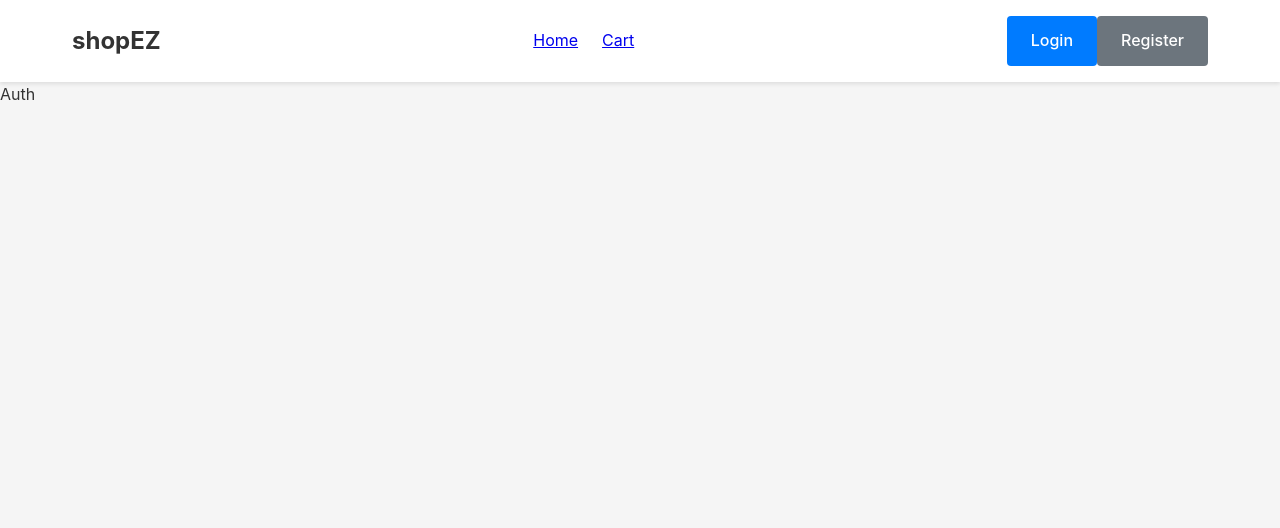
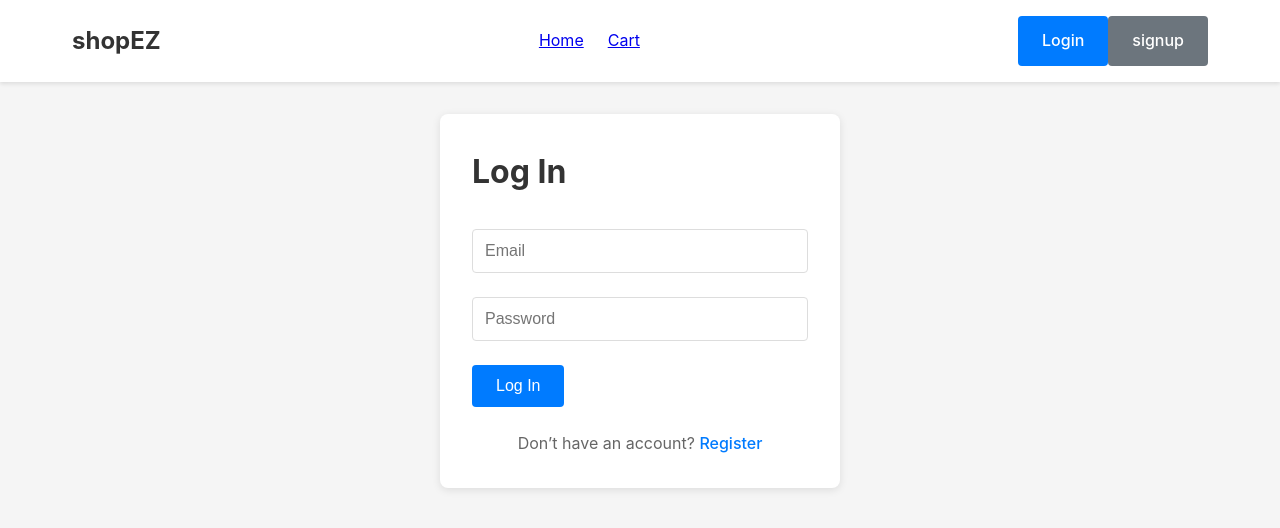
Before and after one commit to 9mmasi/Ecommerce, a React (Vite) app: page /auth in a window 1280 px wide. Shown: the top 528 px of the page. Built offline with nearby package versions, Linux system fonts and the light colour scheme.

Commit message:
Authetication functionality added

```diff
--- a/src/App.css
+++ b/src/App.css
@@ -271,6 +271,7 @@ body {
   color: #007bff;
   text-decoration: none;
   font-weight: 500;
+  cursor: pointer;
 }
 
 .auth-link:hover {
--- a/src/App.jsx
+++ b/src/App.jsx
@@ -5,19 +5,21 @@ import Checkout from './pages/Checkout'
 import Auth from './pages/Auth'
 import Home from './pages/Home'
 import Navbar from './components/Navbar'
+import { AuthProvider } from './context/AuthContext'
 
 function App() {
 
 
   return (
     <div className="app">
+      <AuthProvider>
 <Navbar/>
   <Routes>
         <Route path='/' element={<Home/>} />
         <Route path='/auth' element={<Auth/>} />
         <Route path='/checkout' element={<Checkout/>} />
       </Routes>
-
+      </AuthProvider>
     </div>
   )
 }
--- a/src/components/Navbar.jsx
+++ b/src/components/Navbar.jsx
@@ -1,7 +1,9 @@
-import React from 'react'
+import React, { useContext } from 'react'
 import { Link } from 'react-router-dom'
+import AuthContext from '../context/AuthContext'
 
 const Navbar = () => {
+    const {logout,currentUser,signup}=useContext(AuthContext)
   return (
     <nav className='navbar'>
         <div className="navbar-container">
@@ -21,9 +23,15 @@ const Navbar = () => {
                     <Link className="btn btn-primary" to="/auth">
                         Login
                     </Link>
-                    <Link className="btn btn-secondary" to="/auth">
-                        Register
+                    {currentUser ?
+                       <Link className="btn btn-secondary" to="/auth" onClick={logout}>
+                        Logout
+                    </Link>:<Link className="btn btn-secondary" to="/auth" >
+                        signup
                     </Link>
+                    }
+
+
                 </div>
             </div>
         </div>
--- /dev/null
+++ b/src/context/AuthContext.jsx
@@ -0,0 +1,72 @@
+import React, { createContext, useEffect, useState } from 'react'
+
+ const AuthContext = createContext(null)
+
+export function AuthProvider({ children }) {
+  const [users, setUsers] = useState(() => {
+    return JSON.parse(localStorage.getItem('users')) || []
+  })
+
+  const [currentUser, setCurrentUser] = useState(() => {
+    return JSON.parse(localStorage.getItem('currentUser')) || null
+  })
+
+  // keep localStorage in sync
+  useEffect(() => {
+    localStorage.setItem('users', JSON.stringify(users))
+  }, [users])
+
+  useEffect(() => {
+    if (currentUser) {
+      localStorage.setItem('currentUser', JSON.stringify(currentUser))
+    } else {
+      localStorage.removeItem('currentUser')
+    }
+  }, [currentUser])
+
+  function signup(email, password) {
+    const exists = users.find(u => u.email === email)
+
+    if (exists) {
+      return { success: false, error: 'User already exists' }
+    }
+
+    const newUser = { email, password }
+    setUsers(prev => [...prev, newUser])
+    setCurrentUser({ email })
+
+    return { success: true }
+  }
+
+  function login(email, password) {
+    const user = users.find(
+      u => u.email === email && u.password === password
+    )
+
+    if (!user) {
+      return { success: false, error: 'Invalid credentials' }
+    }
+
+    setCurrentUser({ email: user.email })
+    return { success: true }
+  }
+
+  function logout() {
+    setCurrentUser(null)
+  }
+
+  const value = {
+    users,
+    currentUser,
+    signup,
+    login,
+    logout
+  }
+
+  return (
+    <AuthContext.Provider value={value}>
+      {children}
+    </AuthContext.Provider>
+  )
+}
+export default AuthContext
--- a/src/pages/Auth.jsx
+++ b/src/pages/Auth.jsx
@@ -1,8 +1,137 @@
 import React from 'react'
+import { useForm } from 'react-hook-form'
+import  AuthContext  from '../context/AuthContext'
+import { useNavigate } from 'react-router-dom'
 
 const Auth = () => {
+  const [mode, setMode] = React.useState('login')
+  const [authError, setAuthError] = React.useState(null)
+
+  const navigate = useNavigate()
+  const { signup, login } = React.useContext(AuthContext)
+
+  const {
+    register,
+    handleSubmit,
+    formState: { errors }
+  } = useForm()
+
+  function onSubmit(data) {
+    setAuthError(null)
+
+    if (mode === 'signup') {
+      const res = signup(data.email, data.password)
+
+      if (!res.success) {
+        setAuthError(res.error)
+        return
+      }
+
+      setMode('login')
+    } else {
+      const res = login(data.email, data.password)
+
+      if (!res.success) {
+        setAuthError(res.error)
+        return
+      }
+
+      navigate('/')
+    }
+  }
+
   return (
-    <div>Auth</div>
+    <div className="page">
+      <div className="container">
+        <div className="auth-container">
+          <h1 className="page-title">
+            {mode === 'signup' ? 'Sign Up' : 'Log In'}
+          </h1>
+
+          {/* 🔴 Auth error from Context */}
+          {authError && (
+            <div className="error-message">
+              {authError}
+            </div>
+          )}
+
+          <form onSubmit={handleSubmit(onSubmit)} className="auth-form">
+            <div className="form-group">
+              <label htmlFor="email" className="form-label">
+                <input
+                  id="email"
+                  type="email"
+                  className="form-input"
+                  placeholder="Email"
+                  {...register('email', { required: true })}
+                />
+              </label>
+              {errors.email && (
+                <span className="error">Email is required</span>
+              )}
+            </div>
+
+            <div className="form-group">
+              <label htmlFor="password" className="form-label">
+                <input
+                  id="password"
+                  type="password"
+                  className="form-input"
+                  placeholder="Password"
+                  {...register('password', {
+                    required: true,
+                    minLength: 6
+                  })}
+                />
+              </label>
+              {errors.password && (
+                <span className="error">
+                  Password must be at least 6 characters
+                </span>
+              )}
+            </div>
+
+            <button className="btn btn-primary" type="submit">
+              {mode === 'signup' ? 'Sign Up' : 'Log In'}
+            </button>
+          </form>
+
+          {mode === 'signup' && (
+            <div className="auth-switch">
+              <p>
+                Already have an account?{' '}
+                <span
+                  className="auth-link"
+                  onClick={() => {
+                    setAuthError(null)
+                    setMode('login')
+                  }}
+                >
+                  Log In
+                </span>
+              </p>
+            </div>
+          )}
+
+          {mode === 'login' && (
+            <div className="auth-switch">
+              <p>
+                Don’t have an account?{' '}
+                <span
+                  className="auth-link"
+                  onClick={() => {
+                    setAuthError(null)
+                    setMode('signup')
+                  }}
+                >
+                  Register
+                </span>
+              </p>
+            </div>
+          )}
+        </div>
+      </div>
+    </div>
   )
 }
 
```
